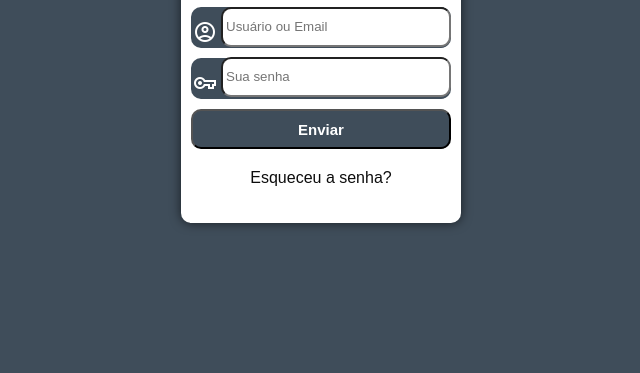
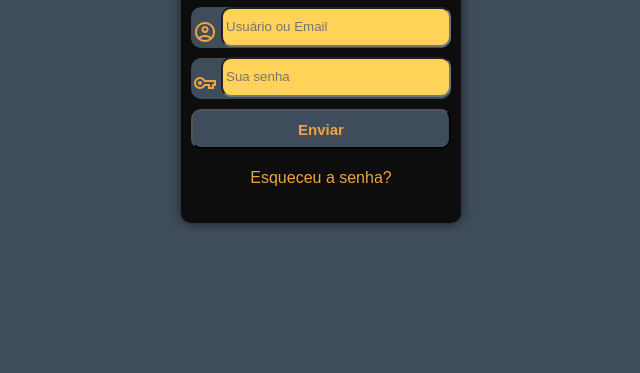
Before and after one commit to fabioskb/projeto-login, a plain HTML site: page index.html in a window 1280 px wide. Shown: the part 427-800 px from the top of the page, without its empty margins (319-959 px from the left). Drawn offline with nearby package versions, Linux system fonts and the light colour scheme.

Commit message:
Cores atualizads no projeto login

```diff
--- a/estilos/style.css
+++ b/estilos/style.css
@@ -41,7 +41,7 @@ section#login {
     left: 50%;
     transform: translate(-50%, -50%);
     display: block;
-    background-color: white;
+    background-color: var(--noite);
     width: 280px;
     height: 500px;
     box-shadow: 0px 0px 11px rgba(0, 0, 0, 0.623);
@@ -60,7 +60,7 @@ div#form {
     display: block;
     height: 300px;
     padding: 10px;
-    color: var(--noite);
+    color: white;
 }
 
 div#form h1 {
@@ -75,17 +75,13 @@ div#form .box {
 
 label>span#icon-user,
 span#icon-key {
-    color: white;
+    color: var(--tarde);
     margin-top: 11px;
     padding: 2px;
-    /* display: inline-block; */
-    /* border: 1px solid red; */
-    /* border: 1px solid white; */
-    /* margin-bottom: 15px; */
 }
 
-.box>input:active {
-    background-color: #f2a341;
+.box>input:placeholder-shown {
+    background-color: var(--dia);
     color: var(--amanhecer);
 }
 
@@ -115,7 +111,7 @@ span#icon-key {
 
 div#form > form>.button>input {
     background-color: var(--amanhecer);
-    color: white;
+    color: var(--tarde);
     font-weight: bold;
     font-size: 15px;
     text-align: center;
@@ -130,7 +126,7 @@ div#form > form>.button>input:hover {
 
 div#form > form a {
     display: block;
-    color: var(--noite);
+    color: var(--tarde);
     text-decoration: none;
     text-align: center;
     margin-top: 20px;
```
